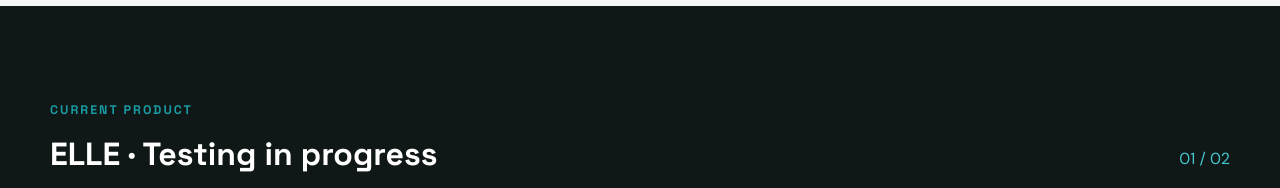
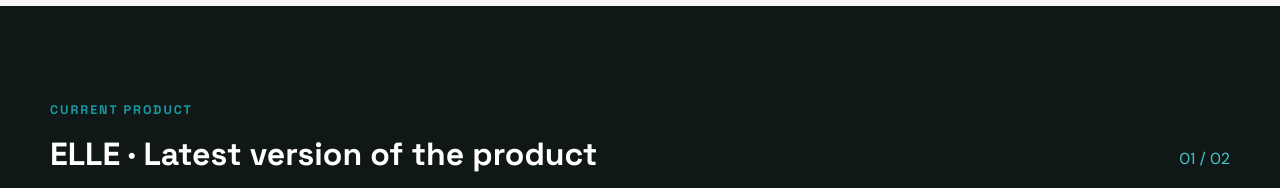
Before and after one commit to alicepaggi/portfolio, a plain HTML site: page work/logol-playwright.html in a window 1280 px wide. Shown: the part 1440-1628 px from the top of the page. Drawn offline with Linux system fonts and the light colour scheme.

Commit message:
Update Logol carousel title

```diff
--- a/work/logol-playwright.html
+++ b/work/logol-playwright.html
@@ -7,7 +7,7 @@
 <div class="case-meta"><div><small>Role</small><strong>QA Specialist</strong></div><div><small>Product</small><strong>ELLE X</strong></div><div><small>Testing</small><strong>Internal → Customer</strong></div><div><small>Automation</small><strong>Playwright</strong></div></div></div><div class="case-visual case-visual-square"><img src="../assets/logol-laptop.png" alt="ELLE product running on a laptop"></div></div></div></section>
 
 <section class="case-section"><div class="container case-two-col"><div><p class="eyebrow">THE PROJECT</p><h2>A new product launch.</h2></div><div class="case-copy-block"><p>I am contributing to the launch of the new <strong>ELLE X</strong> product. The product is evolving and its visual design will be renewed, so the screenshots in this case study represent the current testing environment rather than the final UI.</p><p>My responsibility covers all internal test phases and extends through customer testing, making QA a continuous part of the release lifecycle.</p></div></div></section>
-<section class="case-section dark"><div class="container"><div class="project-label"><div><p class="eyebrow">CURRENT PRODUCT</p><h3>ELLE · Testing in progress</h3></div><span>01 / 02</span></div><div class="slider" data-slider><div class="slider-frame"><div class="slider-track"><div class="slide"><img src="../assets/logol-dashboard.png" alt="ELLE project image 1" loading="lazy"></div><div class="slide"><img src="../assets/logol-time-entry.png" alt="ELLE project image 2" loading="lazy"></div></div></div><div class="slider-controls"><div class="slider-dots" aria-label="ELLE gallery"></div><div class="slider-buttons"><button class="slider-button" data-prev aria-label="Previous image">←</button><button class="slider-button" data-next aria-label="Next image">→</button></div></div></div></div></section>
+<section class="case-section dark"><div class="container"><div class="project-label"><div><p class="eyebrow">CURRENT PRODUCT</p><h3>ELLE · Latest version of the product</h3></div><span>01 / 02</span></div><div class="slider" data-slider><div class="slider-frame"><div class="slider-track"><div class="slide"><img src="../assets/logol-dashboard.png" alt="ELLE project image 1" loading="lazy"></div><div class="slide"><img src="../assets/logol-time-entry.png" alt="ELLE project image 2" loading="lazy"></div></div></div><div class="slider-controls"><div class="slider-dots" aria-label="ELLE gallery"></div><div class="slider-buttons"><button class="slider-button" data-prev aria-label="Previous image">←</button><button class="slider-button" data-next aria-label="Next image">→</button></div></div></div></div></section>
 <section class="case-section"><div class="container"><div class="case-cards"><article class="case-card"><span>01 · INTERNAL QA</span><h3>Define &amp; plan</h3><p>Own test planning, Test Plans, Test Suites and Test Cases using Azure DevOps Test Plans.</p></article><article class="case-card"><span>02 · VALIDATION</span><h3>Test end to end</h3><p>Perform functional, end-to-end and regression testing and manage defects through Azure DevOps.</p></article><article class="case-card"><span>03 · CUSTOMER QA</span><h3>Lead UAT</h3><p>Coordinate User Acceptance Testing and validation with business users before release.</p></article><article class="case-card"><span>04 · RELEASE</span><h3>Own quality readiness</h3><p>Connect internal findings, customer feedback and release validation into one QA lifecycle.</p></article></div></div></section>
 <section class="case-section dark"><div class="container"><div class="automation-banner"><img src="../assets/playwright-logo.png" alt="Playwright"><div><p class="eyebrow">THE NEXT STEP</p><h3>Building the first automation suite.</h3><p>Alongside my manual QA responsibilities, I am starting to build the first automated test suite with Playwright, creating a foundation for repeatable and maintainable regression testing.</p></div></div></div></section>
 <section class="case-closing"><div class="container"><h2>Quality today. Automation next.</h2><p>My goal is to make quality increasingly repeatable, measurable and scalable — without losing the human perspective that good QA requires.</p><a class="project-link" href="https://www.logol.com/" target="_blank" rel="noopener">Visit Logol ↗</a></div></section>
```
